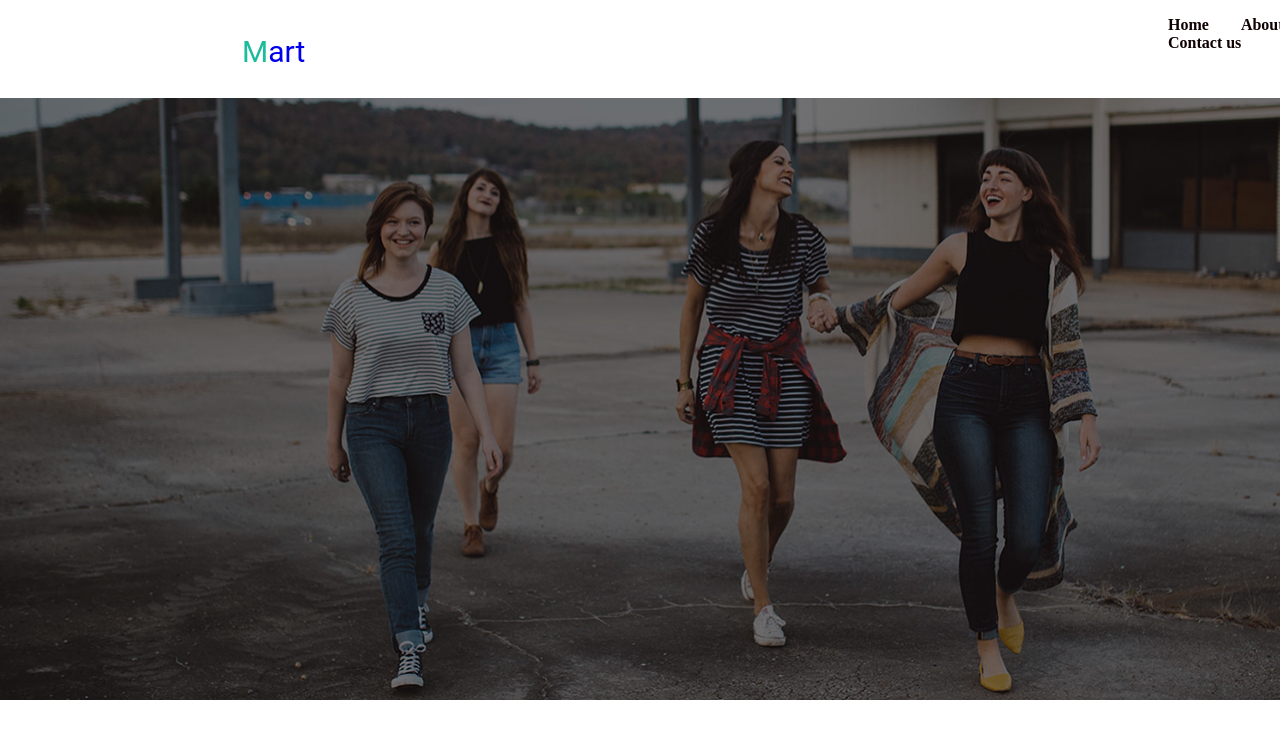
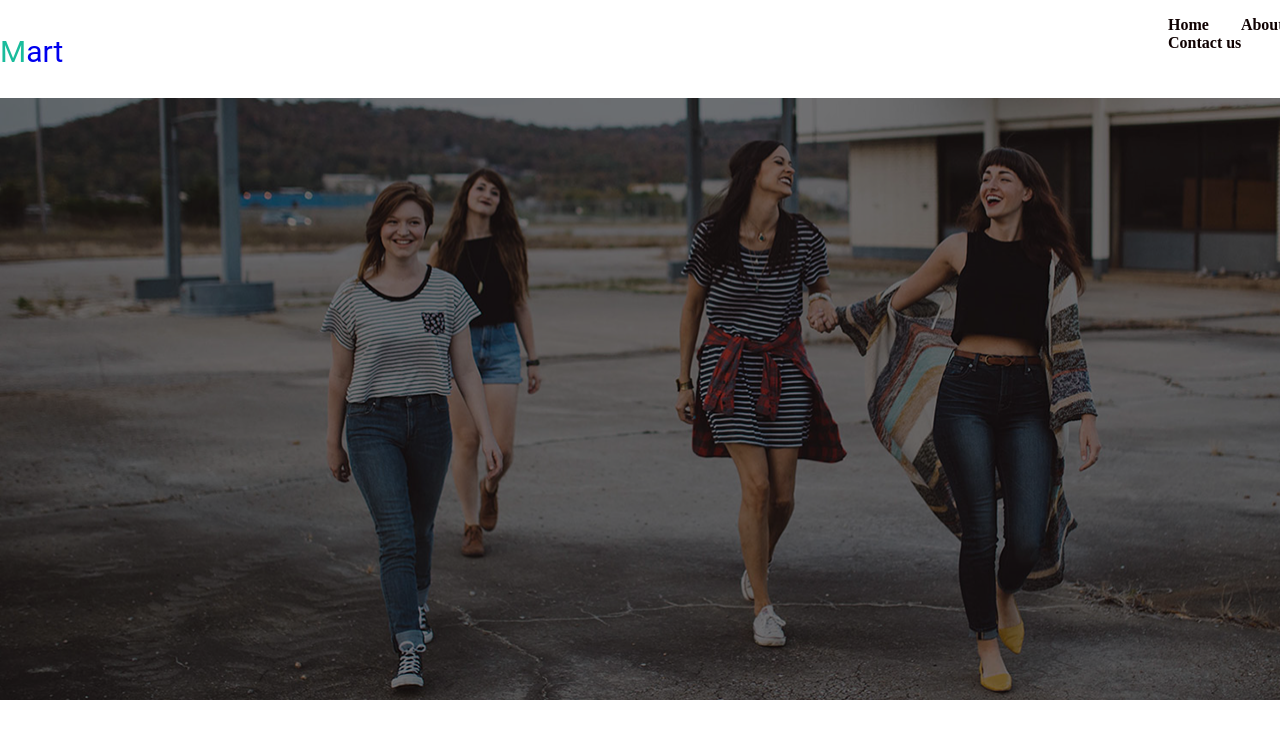
Before and after one commit to Healrit/GoIT_FE_40, a plain HTML site: page Module-05/index.html in a window 1280 px wide. Shown: the top 738 px of the page. Drawn offline with Linux system fonts and the light colour scheme.

```diff
--- a/Module-05/css/style.css
+++ b/Module-05/css/style.css
@@ -22,7 +22,6 @@
 
 .logo {
   float: left;
-  margin-left: 242px;
   font-family: "Roboto", sans-serif;
   font-size: 30px;
   line-height: 32px;
```
